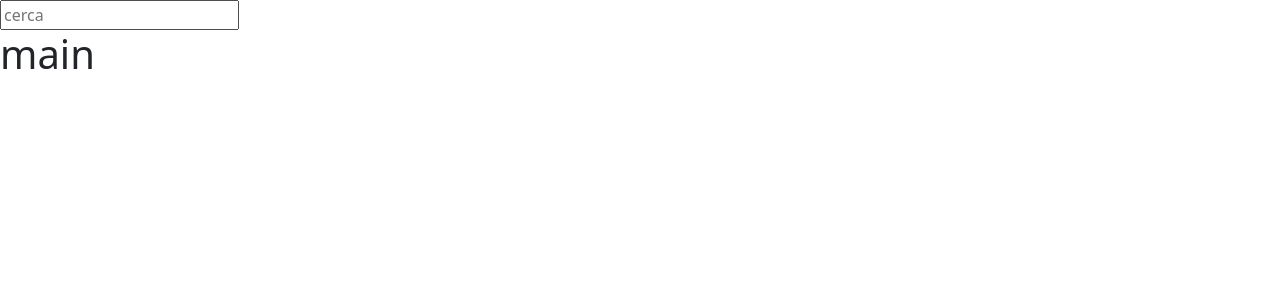
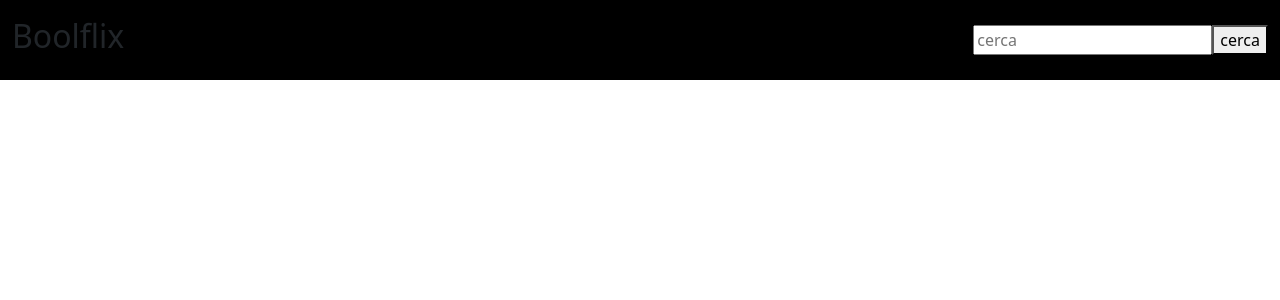
Before and after one commit to FrancescaLoria/vite-boolflix, a Vue app: page / in a window 1280 px wide. Shown: the top 300 px of the page. Built offline with nearby package versions, Linux system fonts and the light colour scheme.

Commit message:
search movies

```diff
--- a/package.json
+++ b/package.json
@@ -9,6 +9,7 @@
     "preview": "vite preview"
   },
   "dependencies": {
+    "axios": "^1.3.5",
     "bootstrap": "^5.2.3",
     "vue": "^3.2.47"
   },
--- a/src/App.vue
+++ b/src/App.vue
@@ -2,6 +2,7 @@
 import { store } from "./store.js";
 import AppHeader from "./components/AppHeader.vue";
 import AppMain from "./components/AppMain.vue";
+import axios from "axios";
 export default {
   data() {
     return {
@@ -12,11 +13,25 @@ export default {
     AppHeader,
     AppMain,
   },
+  methods: {
+    searchNetflix() {
+      axios
+        .get(store.urlMovies, {
+          params: {
+            query: store.searchInputValue,
+          },
+        })
+        .then((resp) => {
+          store.movies = resp.data.results;
+          console.log(store.movies);
+        });
+    },
+  },
 };
 </script>
 
 <template>
-  <AppHeader />
+  <AppHeader @searchNetflix="searchNetflix" />
   <AppMain />
 </template>
 
--- a/src/components/AppHeader.vue
+++ b/src/components/AppHeader.vue
@@ -1,18 +1,36 @@
 <script>
+import { store } from "../store";
 export default {
   name: "AppHeader",
   data() {
-    return {};
+    return {
+      store,
+    };
   },
 };
 </script>
 
 <template>
-  <header>
-    <div class="ms_searchbar">
-      <input type="text" placeholder="cerca" />
+  <header class="d-flex align-items-center">
+    <div class="container-fluid d-flex justify-content-between">
+      <div class="logo">
+        <h2>Boolflix</h2>
+      </div>
+      <div class="ms_searchbar d-flex align-items-center">
+        <input
+          type="text"
+          placeholder="cerca"
+          v-model="store.searchInputValue"
+        />
+        <button @click="$emit('searchNetflix')">cerca</button>
+      </div>
     </div>
   </header>
 </template>
 
-<style scoped lang="scss"></style>
+<style scoped lang="scss">
+header {
+  background-color: black;
+  height: 80px;
+}
+</style>
--- a/src/components/AppMain.vue
+++ b/src/components/AppMain.vue
@@ -1,11 +1,22 @@
 <script>
+import { store } from "../store";
 export default {
   name: "AppMain",
+  data() {
+    return {
+      store,
+    };
+  },
 };
 </script>
 
 <template>
-  <h1>main</h1>
+  <ul v-for="movie in store.movies" :key="movie.id">
+    <li>{{ movie.title }}</li>
+    <li>{{ movie.original_title }}</li>
+    <li>{{ movie.original_language }}</li>
+    <li>{{ movie.vote_average }}</li>
+  </ul>
 </template>
 
 <style scoped lang="scss"></style>
--- a/src/store.js
+++ b/src/store.js
@@ -1,5 +1,11 @@
 import { reactive } from "vue";
 
 export const store = reactive({
-  text: "ciao",
+  urlMovies:
+    "https://api.themoviedb.org/3/search/movie?api_key=bccd374f45e3747a609a86268cf3aad4",
+  urlSeries:
+    "https://api.themoviedb.org/3/search/tv?api_key=bccd374f45e3747a609a86268cf3aad4",
+
+  searchInputValue: "",
+  movies: [],
 });
```
Also changed, not shown: 1 other file (tests, documents, lock files or other folders).
